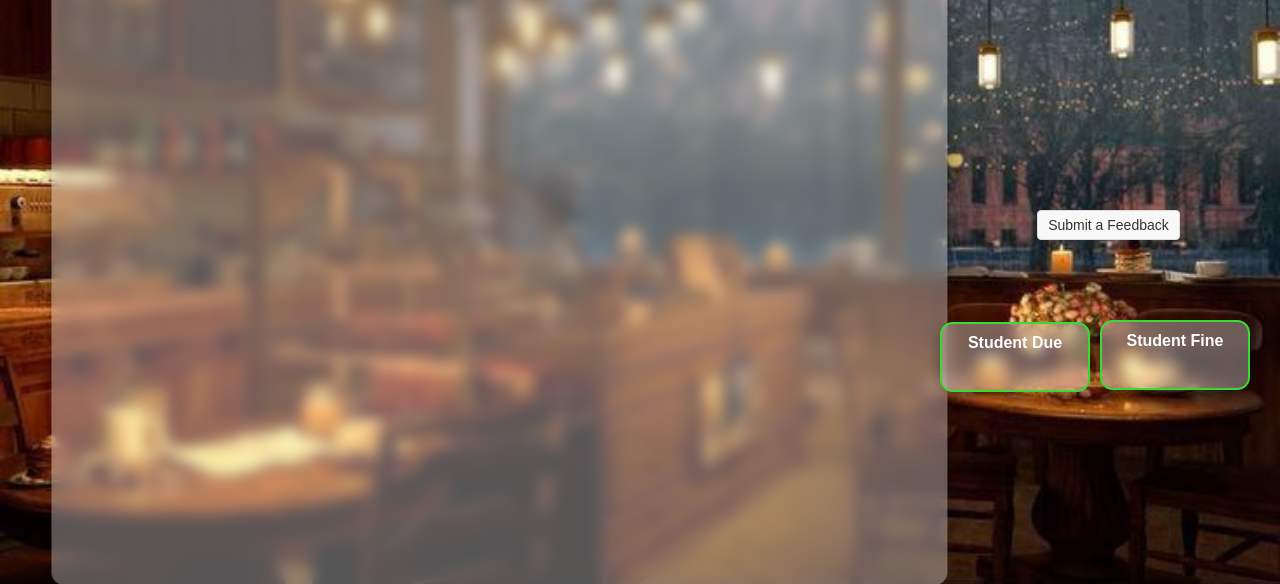
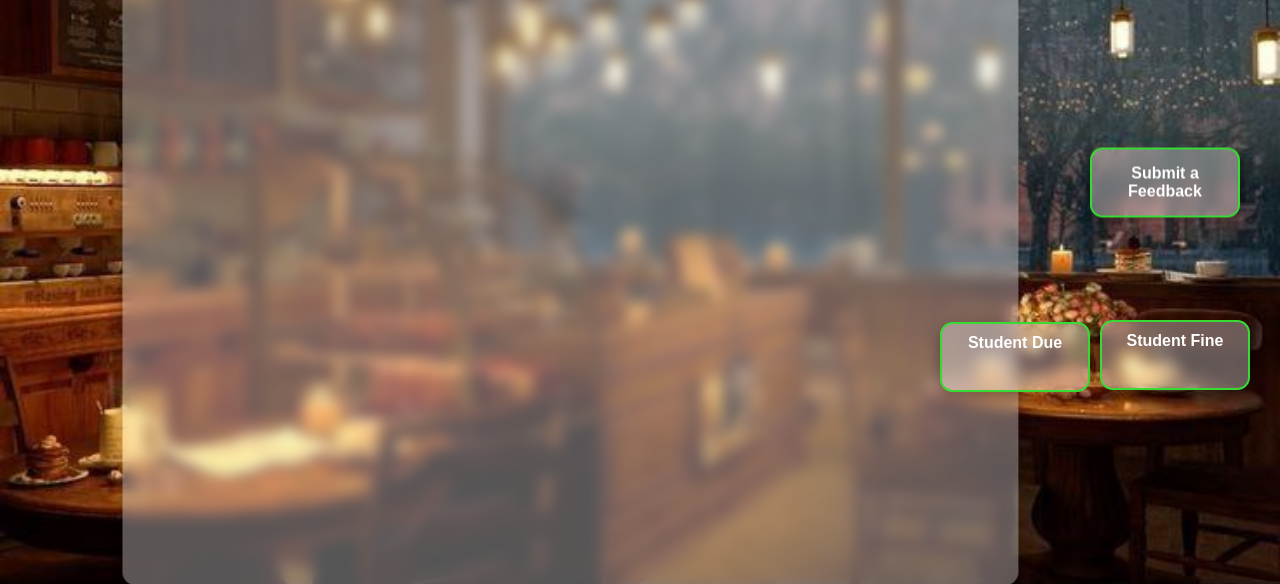
Before and after one commit to Slade-99/Cafeteria-Management-System, a PHP site: page /homepages/student_homepage.php?id=1 in a window 1280 px wide. Shown: the part 175-759 px from the top of the page. Run offline with PHP 8.4, Linux system fonts and the light colour scheme; data that the repository does not hold is empty.

Commit message:
Update s.css

```diff
--- a/homepages/s.css
+++ b/homepages/s.css
@@ -119,7 +119,29 @@ button:hover {
     transform: translate(0%,-140%);
 
   }
+  .styled-button_3 {
+    top: 585px; /* Adjust as needed */
+    right: 220px;
+    display: inline-block;
+    position: absolute;
+    padding: 10px 20px;
+    font-size: 16px;
+    font-weight: bold;
+    text-align: center;
+    text-decoration: none;
+    cursor: pointer;
+    border: 2px solid #37db34;
+    border-radius: 5px;
+    color: #ffffff;
+    background-color: #fff5;
+    backdrop-filter: blur(7px);
+    box-shadow: 0 .4rem .8rem #0005;
+    border-radius: .8rem;
+    width: 150px;
+    height: 70px;
+    transform: translate(120%,-375%);
 
+  }
 .styled-button_2:hover {
     background-color: #ffffff;
     color: #3498db;
```
